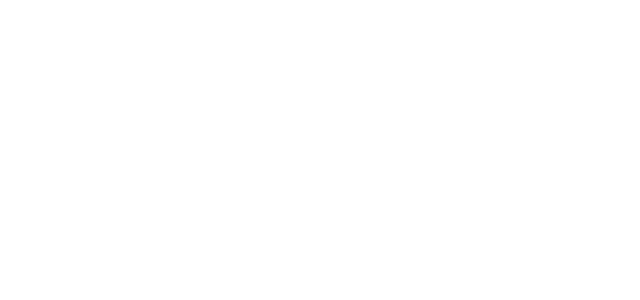
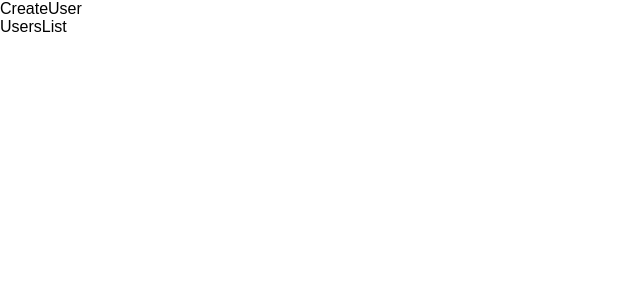
Before and after one commit to Dmitry27Zh/create-users, a JavaScript app: page / in a window 1280 px wide. Shown: the top 300 px of the page, without its empty margins (0-640 px from the left). Built offline with nearby package versions, Linux system fonts and the light colour scheme.

Commit message:
Start Users Components

```diff
--- a/package.json
+++ b/package.json
@@ -12,7 +12,7 @@
     "web-vitals": "^0.2.4"
   },
   "scripts": {
-    "start": "react-scripts start",
+    "start": "react-scripts --openssl-legacy-provider start",
     "build": "react-scripts build",
     "test": "react-scripts test",
     "eject": "react-scripts eject"
--- a/src/App.js
+++ b/src/App.js
@@ -1,5 +1,13 @@
+import CreateUser from './components/Users/CreateUser'
+import UsersList from './components/Users/UsersList'
+
 const App = () => {
-  return <div></div>;
-};
+  return (
+    <div>
+      <CreateUser />
+      <UsersList />
+    </div>
+  )
+}
 
-export default App;
+export default App
--- /dev/null
+++ b/src/components/Users/CreateUser.js
@@ -0,0 +1,5 @@
+const CreateUser = (props) => {
+  return <div>CreateUser</div>
+}
+
+export default CreateUser
--- /dev/null
+++ b/src/components/Users/UsersList.js
@@ -0,0 +1,5 @@
+const UsersList = (props) => {
+  return <div>UsersList</div>
+}
+
+export default UsersList
```
Also changed, not shown: src/components/Users/CreateUser.module.css (added), src/components/Users/UsersList.module.css (added), 1 other file (tests, documents, lock files or other folders).
